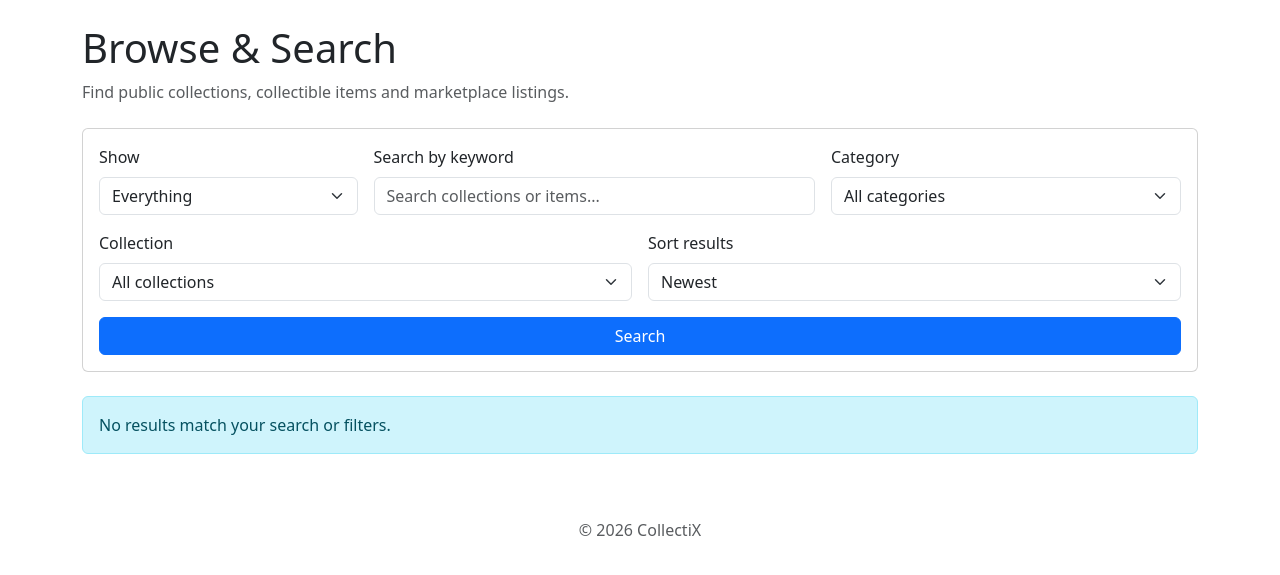
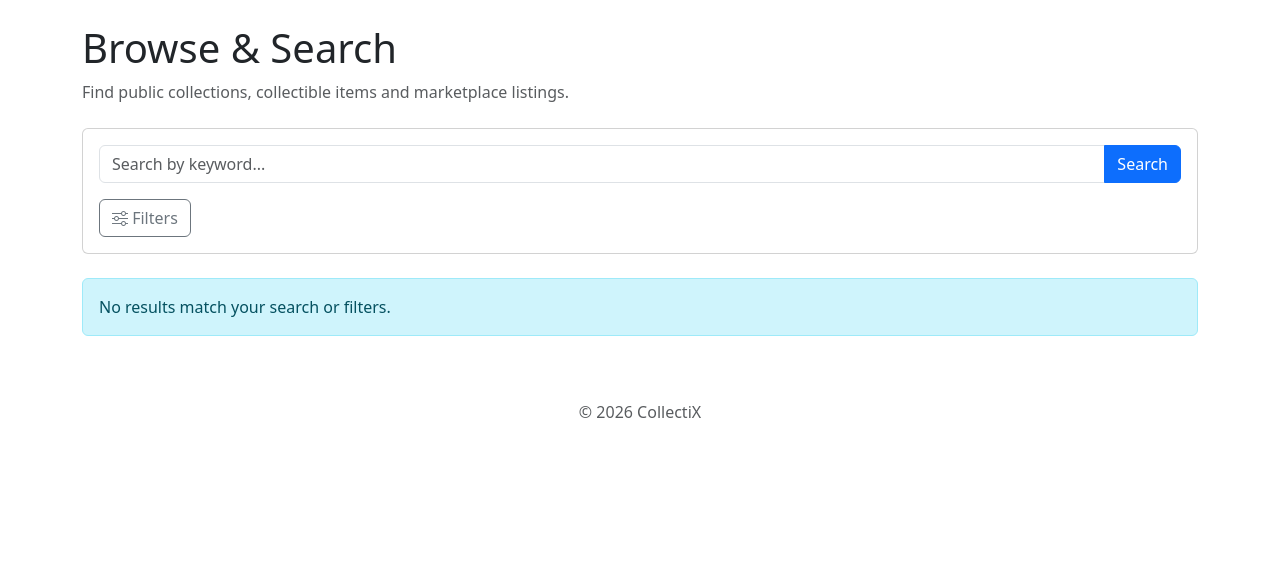
Before and after one commit to 1celatte/CollectiX, a Flask app: page /browse/ in a window 1280 px wide. Shown: the part 56-631 px from the top of the page. Run offline with Flask 3, Linux system fonts and the light colour scheme; data that the repository does not hold is empty.

Commit message:
Improve browse&search page UI

```diff
--- a/app/templates/browse/browse.html
+++ b/app/templates/browse/browse.html
@@ -14,12 +14,30 @@ Browse & Search - CollectiX
     Find public collections, collectible items and marketplace listings.
 </p>
 
-<!--Search and filter form-->
+<!--Search form-->
 <form method="GET" action="{{ url_for('browse.browse_page') }}" class="card p-3 mb-4">
+
+    <!--Search by keyword-->
+    <div class="input-group">
+        <input type="text" name="q" class="form-control" placeholder="Search by keyword..." value="{{ query }}">
+
+        <button type="submit" class="btn btn-primary">
+            Search
+        </button>
+    </div>
+
+    <!--Button to show or hide filters-->
+    <details class="mt-3">
+        <summary class="btn btn-outline-secondary">
+            <i class="bi bi-sliders"></i>
+            Filters
+        </summary>
+
+        <div class="card card-body mt-3">
 
             <div class="row g-3">
 
-        <!--Choose what to display-->
+                <!--Show type-->
                 <div class="col-md-3">
                     <label for="show" class="form-label">
                         Show
@@ -29,6 +47,7 @@ Browse & Search - CollectiX
                         <option value="all" {% if show=="all" %}selected{% endif %}>
                             Everything
                         </option>
+
                         <option value="collections" {% if show=="collections" %}selected{% endif %}>
                             Collections
                         </option>
@@ -43,55 +62,48 @@ Browse & Search - CollectiX
                     </select>
                 </div>
 
-        <!--search by keyword-->
-        <div class="col-md-5">
-            <label for="keyword" class="form-label">
-                Search by keyword
-            </label>
-
-            <input id="keyword" type="text" name="q" class="form-control" placeholder="Search collections or items..."
-                value="{{ query }}">
-        </div>
-
-        <!--Filter by category-->
-        <div class="col-md-4">
+                <!--Category-->
+                <div class="col-md-3">
                     <label for="category" class="form-label">
                         Category
                     </label>
 
                     <select id="category" name="category" class="form-select">
-                <option value="">All categories</option>
+                        <option value="" {% if not category %}selected{% endif %}>
+                            All categories
+                        </option>
 
                         {% for category_option in categories %}
                         <option value="{{ category_option }}" {% if category==category_option %}selected{% endif %}>
                             {{ category_option }}
                         </option>
                         {% endfor %}
-
                     </select>
                 </div>
 
-        <!--Filter by collection-->
-        <div class="col-md-6">
+                <!--Collection-->
+                <div class="col-md-3">
                     <label for="collection_id" class="form-label">
                         Collection
                     </label>
 
                     <select id="collection_id" name="collection_id" class="form-select">
+
                         <option value="" {% if not collection_id %}selected{% endif %}>
                             All collections
                         </option>
 
                         {% for collection in collections %}
-                <option value="{{ collection.id }}" {% if collection_id|string == collection.id|string %}selected{% endif %}>
+                        <option value="{{ collection.id }}" {% if collection_id|string==collection.id|string %} selected
+                            {% endif %}>
                             {{ collection.name }}
                         </option>
                         {% endfor %}
                     </select>
                 </div>
 
-        <!--Sort results-->
-        <div class="col-md-6">
+                <!--Sort-->
+                <div class="col-md-3">
                     <label for="sort" class="form-label">
                         Sort results
                     </label>
@@ -120,12 +132,8 @@ Browse & Search - CollectiX
                 </div>
 
             </div>
-
-    <!--Search button (submit search)-->
-    <button type="submit" class="btn btn-primary mt-3">
-        Search
-    </button>
-
+        </div>
+    </details>
 </form>
 
 <!--Search results-->
```
Lines whose indentation alone changed are shown as unchanged.
